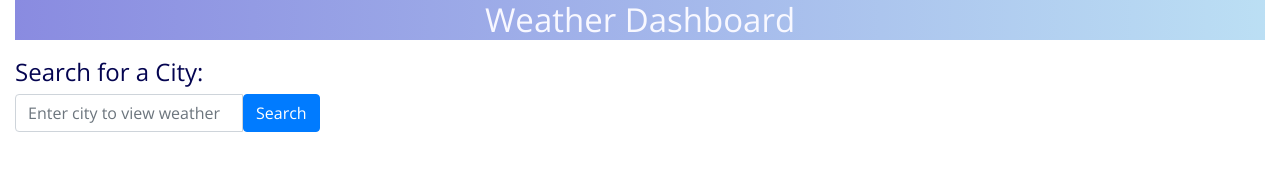
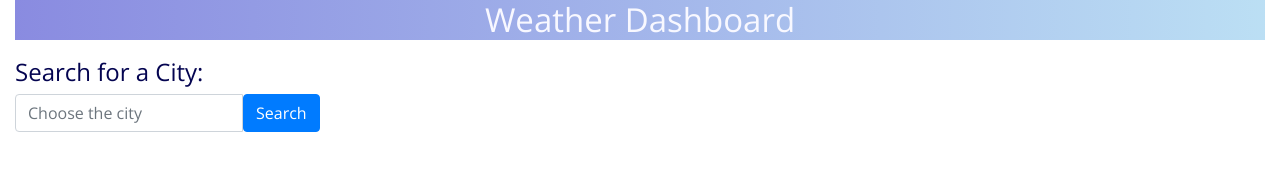
Before and after one commit to NedaParvini/Weather-controlPanel, a plain HTML site: page index.html in a window 1280 px wide. Drawn offline with nearby package versions, Linux system fonts and the light colour scheme.

Commit message:
Index changes

```diff
--- a/index.html
+++ b/index.html
@@ -33,7 +33,7 @@
                     <div class="col-12">
                         <div class="input-group">
                             <input class="form-control" type="text" id="enterCity"
-                                placeholder="Enter city to view weather"><button type="button" id="searchBtn"
+                                placeholder="Choose the city"><button type="button" id="searchBtn"
                                 class="btn btn-primary">Search</button>
                         </div>
                     </div>
@@ -43,7 +43,7 @@
                     <div class="col-12">
 
                         <ul id="searchHistory" class="list-group">
-                            <!-- append list-group-item-->
+
                         </ul>
 
                     </div>
```
